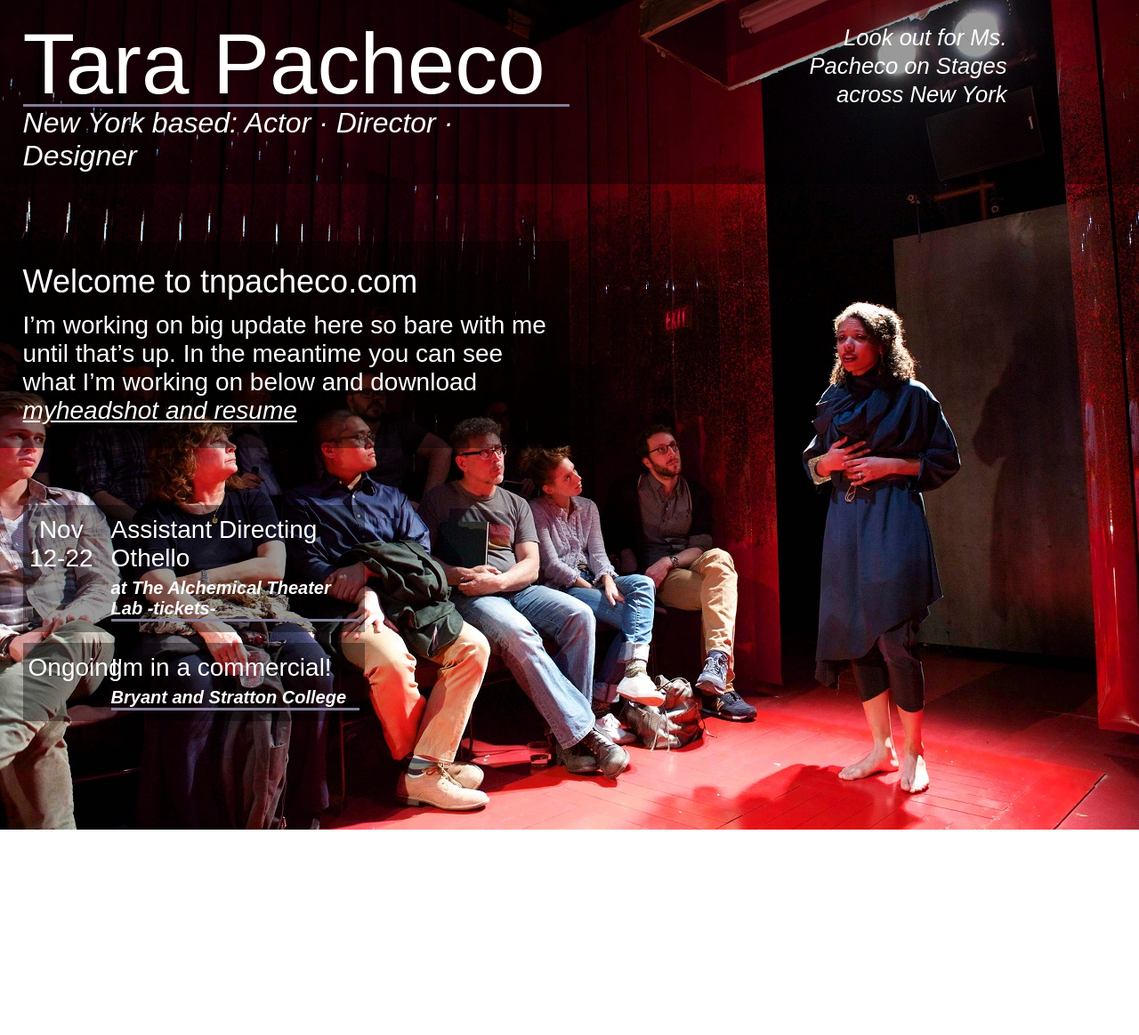
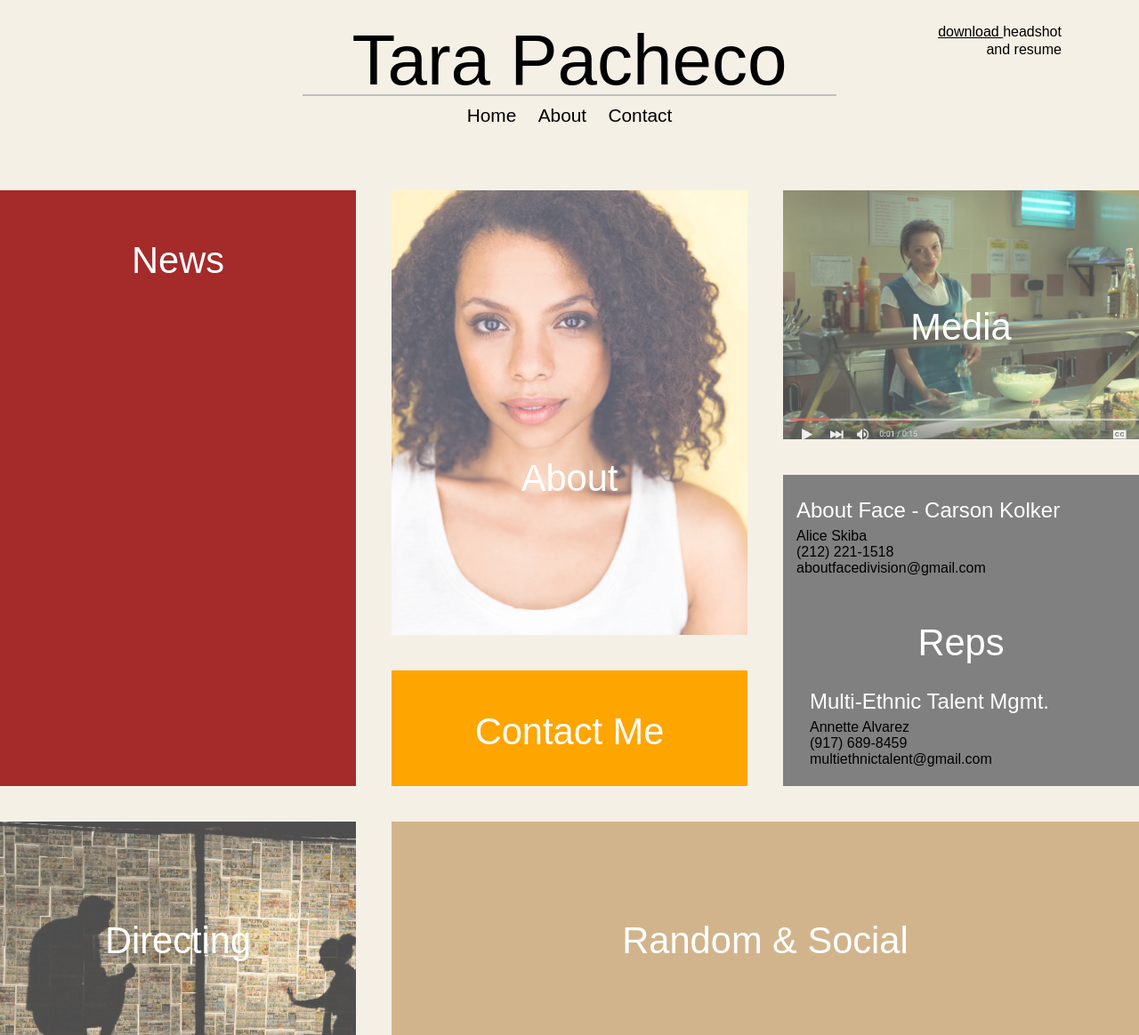
Before and after one commit to taradactal/taradactal.github.io, a plain HTML site: page index.html in a window 1280 px wide. Shown: the whole page at 89% size. Before the commit the page ends 800 px from the top, so only its background shows below. Drawn offline with Linux system fonts and the light colour scheme.

Commit message:
taras first work

```diff
--- a/index.html
+++ b/index.html
@@ -10,48 +10,91 @@
         <link rel="stylesheet" href="/styles/normalize.css">
         <link rel="stylesheet" href="/styles/main.css">
     </head>
+
+<!--BODY-->
     <body class="tara-splash">
-        <img class="tara-background-image" src="/photos/background-medium.jpg"/>
         <header class="tara-header">
-            <div class="tara-header-title-wrapper">
+            <div class="tara-header-nav-wrapper">
                 <h1 class="tara-header-title">Tara Pacheco</h1>
-                <h3 class="tara-header-subtitle">New York based: Actor &#183; Director &#183; Designer</h3>
+                <ul class="nav">
+                  <li><a href="/">Home</a></li>
+                  <li><a href="/about/">About</a></li>
+                  <li><a href="/contact/">Contact</a></li>
+                </ul>
             </div>
-            <blockquote class="tara-header-quote">Look out for Ms. Pacheco on Stages across New York</blockquote>
+            <blockquote class="tara-header-quote"><a class="tara-resume" href="#">download </a> headshot and resume</blockquote>
         </header>
+
+<!--beginning of the body as I think -->
         <section class="tara-body">
-            <section class="tara-welcome">
-                <h2 class="tara-welcome-title">Welcome to tnpacheco.com</h2>
-                <p class="tara-welcome-body">
-                    I’m working on big update here so bare with me until that’s up.
-                    In the meantime you can see what I’m working on below and download
-                    <a class="tara-resume" href="#">myheadshot and resume</a>
-                </p>
-            </section>
-            <section class="tara-upcoming">
-                <ul>
-                    <li>
-                        <div class="tara-upcoming-event-date">
-                            <span class="full-width center">Nov</span>
-                            <span class="full-width center">12-22</span>
-                        </div>
-                        <div class="tara-upcoming-event-content">
-                            <div class="tara-upcoming-event-title">Assistant Directing Othello</div>
-                            <div class="tara-upcoming-event-location">at The Alchemical Theater Lab -tickets-</div>
-                        </div>
-                    </li>
-                    <li>
-                        <div class="tara-upcoming-event-date">Ongoing</div>
-                        <div class="tara-upcoming-event-content">
-                            <div class="tara-upcoming-event-title">I'm in a commercial!</div>
-                            <div class="tara-upcoming-event-location">Bryant and Stratton College</div>
-                        </div>
-                        <div class="tara-upcoming-event-media">
 
-                        </div>
-                    </li>
-                </ul>
-            </section>
+           <div class="homepage-column column-one">
+                <!--News-->
+                <div class="teaser news-teaser">
+                    <h2 class="teaser-title news-teaser-title">News</h2>
+
+                </div>
+            </div>
+
+            <div class="homepage-column column-two">
+                <!--About Section-->
+                <div class="teaser about-teaser">
+                    <div class="teaser-frost"></div>
+                    <h2 class="teaser-title about-teaser-title">About</h2>
+                </div>
+
+                <!--Contact Me-->
+                <div class="teaser contact-teaser">
+                    <h2 class="contact-teaser-title teaser-title">Contact Me</h2>
+                </div>
+            </div>
+
+            <div class="homepage-column column-three">
+                <!--Media Section-->
+                <div class="teaser media-teaser">
+                    <div class="teaser-frost"></div>
+                    <h2 class="teaser-title">Media</h2>
+
+                </div>
+
+                <!--Reps Section-->
+                <div class="teaser reps-teaser">
+                    <h2 class="teaser-title">Reps</h2>
+                    <div class="homepage-rep aboutface-section">
+                        <div class="rep-name">About Face - Carson Kolker</div>
+                        <div class="agent-detail">Alice Skiba
+                    </div>
+                        <div class="agent-detail">(212) 221-1518 </div>
+                        <div class="agent-detail">aboutfacedivision@gmail.com</div>
+                    </div>
+
+                    <div class="homepage-rep multiethnic-section">
+                        <div class="rep-name">Multi-Ethnic Talent Mgmt.</div>
+                        <div class="agent-detail">Annette Alvarez
+                    </div>
+                        <div class="agent-detail">(917) 689-8459 </div>
+                        <div class="agent-detail">multiethnictalent@gmail.com</div>
+                    </div>
+
+                </div>
+
+
+            </div>
+            <div class="homepage-bar">
+                <!--Directing-->
+                <div class="teaser directing-teaser">
+                <div class="teaser-frost"> </div>
+                    <h2 class="teaser-title">Directing</h2>
+                </div>
+
+                <!--Random-->
+                <div class="teaser random-teaser">
+                    <h2 class="teaser-title">Random & Social</h2>
+
+                </div>
+
+            </div>
+
         </section>
     </body>
 </html>
--- a/styles/main.css
+++ b/styles/main.css
@@ -8,6 +8,12 @@ body {
 a {
     color: inherit;
 }
+
+body{
+    background-color: #F5F0E6;
+
+}
+
 .full-width {
     width: 100%;
     float: left;
@@ -17,14 +23,10 @@ a {
 }
 
 .tara-splash {
-    color: #fff;
-    position: fixed;
-    top: 0px;
-    right: 0px;
-    bottom: 0px;
-    left: 0px;
+    float: left;
     width: 100%;
 }
+/*
 .tara-background-image {
     position: fixed;
     min-width: 100%;
@@ -33,101 +35,210 @@ a {
     height: auto;
     z-index: -1;
 }
+*/
 
 .tara-header {
     float: left;
     width: 100%;
-    /* rgba = red, green, blue, alpha
-    and alpha = opacity, so we have a slightly darkened background*/
-    background-color: rgba(0, 0, 0, 0.4);
+    position: relative;
     padding: 2% 2% 1% 2%;
     box-sizing: border-box;
+    height: 150px;
 }
-.tara-header-title-wrapper {
-    float: left;
-    width: 50%;
+.tara-header-nav-wrapper {
+    margin: 0 auto;
+    width: 600px;
+    position: absolute;
+    top: 30px;
+    left: 50%;
+    margin-left: -300px;
 }
 .tara-header-title {
-    font-size: 6em;
-    border-bottom:3px solid #847e9a;
+    color: #000;
+    text-align: center;
+    font-size: 5em;
+    border-bottom: 2px solid rgba(192, 192, 192, 1);
     line-height: 95%;
-}
-.tara-header-subtitle {
-    font-style: italic;
-    font-size: 2em;
-    font-weight: 200;
+
 }
 .tara-header-quote {
+    color: #000;
     float: right;
-    margin-right: 10%;
+    margin-right: 5%;
     width: 10em;
-    font-style: italic;
-    font-size: 1.6em;
+    font-size: 1em;
     text-align:right;
     line-height: 125%;
 }
 
-.tara-welcome {
-    float: left;
-    clear: both;
-    width: 50%;
-    margin-top: 5%;
-    background-color: rgba(0, 0, 0, 0.4);
-    padding: 2%;
-    box-sizing: border-box;
+.nav{
+    list-style:none;
+    margin:0;
+    padding:0;
+    text-align:center;
 }
-.tara-welcome-title {
-    width: 100%;
-    float: left;
-    font-size: 36px;
-    margin-bottom: 12px;
+.nav li{
+    display:inline;
 }
-.tara-resume {
-    font-style: italic;
+.nav a{
+    display:inline-block;
+    padding:10px;
+    text-decoration: none;
+    font-size: 1.3em;
 }
 
-.tara-welcome-body {
-    width: 100%;
-    float: left;
-    font-size: 28px;
-}
-.tara-upcoming {
-    float: left;
-    padding-left: 2%;
-    clear: both;
-    margin-top: 5%;
-    width: 30%;
-}
-.tara-upcoming li {
-    margin-bottom: 12px;
-    float: left;
-    width: 100%;
-    padding: 12px 6px;
-    box-sizing: border-box;
-    background-color: rgba(0, 0, 0, 0.4);
-    font-size: 28px;
+.nav a:hover{
+    color:red;
 }
 
-.tara-upcoming-event-date {
-    float: left;
-    width: 20%;
-    margin-right: 5%;
+.tara-body {
+    width: 1280px;
+    margin: 0 auto;
 }
-.tara-upcoming-event-content {
-    width: 75%;
+
+
+.homepage-bar{
+    margin-top: 40px;
+    width: 1300px;
+    clear:left;
     float: left;
 }
-.tara-upcoming-event-title {
-    float: left;
-    width: 100%;
-    margin-bottom: 6px;
+
+
+.homepage-column{
+    width:400px;
+    float:left;
+    margin-top: 5%;
+    height:670px;
+    margin-right: 40px;
 
 }
-.tara-upcoming-event-location {
+.column-three{
+    margin-right: 0px;
+}
+
+.teaser{
+    width: 400px;
+    position: relative;
     float: left;
-    width: 100%;
-    font-size: 20px;
-    font-style: italic;
-    font-weight: 600;
-    border-bottom:3px solid #847e9a;
 }
+.teaser-frost {
+    position: absolute;
+    top: 0;
+    left: 0;
+    right: 0;
+    bottom: 0;
+    background-color: white;
+    opacity: .3;
+}
+
+.teaser-title{
+    color:white;
+    text-align: center;
+    font-size: 2.6em;
+    position: absolute;
+    top: 50%;
+    left: 0;
+    right: 0;
+    margin-top: -10px;
+}
+
+
+
+.news-teaser{
+    background-color: brown;
+    height:670px;
+}
+
+.news-teaser-title{
+    margin-top: -280px;
+}
+
+
+.media-teaser{
+    background-color: black;
+    height:280px;
+    background-image: url('/photos/bryantandstrattongrab.png');
+    background-size:130%;
+    background-repeat: no-repeat;
+    background-position-y:-5px;
+}
+
+.reps-teaser{
+    background-color: grey;
+    height:350px;
+    margin-top: 40px;
+}
+
+.about-teaser {
+    background-color: green;
+    height:500px;
+    background-image: url('/photos/taraheadshot.jpg');
+    background-repeat: no-repeat;
+    background-size:100%;
+    background-position-y: -30px;
+}
+
+.about-teaser-title{
+    margin-top: 50px;
+}
+
+
+.contact-teaser{
+    background-color: orange;
+    height: 130px;
+    margin-top: 40px;
+}
+
+.contact-teaser-title{
+    margin-top: -20px;
+}
+
+.directing-teaser{
+    background-color: blue;
+    height:240px;
+    background-image: url('/photos/directingteaser.jpg');
+    background-size: 125%;
+    background-position:-20px -15px;
+    background-repeat: no-repeat;
+
+}
+
+.random-teaser{
+    background-color: tan;
+    height:240px;
+    width:840px;
+    margin-left: 40px;
+}
+
+.homepage-rep{
+    height:100px ;
+    width:385px;
+    padding-left: 15px;
+    position: relative;
+}
+
+.aboutface-section{
+    float:left;
+    margin-top: 20px;
+}
+
+.multiethnic-section {
+    float: left;
+    margin-top: 100px;
+    position:absolute;
+    bottom:15px;
+    right:0;
+}
+
+.rep-name{
+    /*bolder font family when fonts are loaded*/
+    font-size: 1.5em;
+    color:white;
+    text-align: left;
+    line-height: 40px;
+}
+
+.agent-email{
+    font-size:1em;
+}
```
Also changed, not shown: oldsite.txt (added), photos/bryantandstrattongrab.png (added), photos/directingteaser.jpg (added), photos/taraheadshot.jpg (added).
